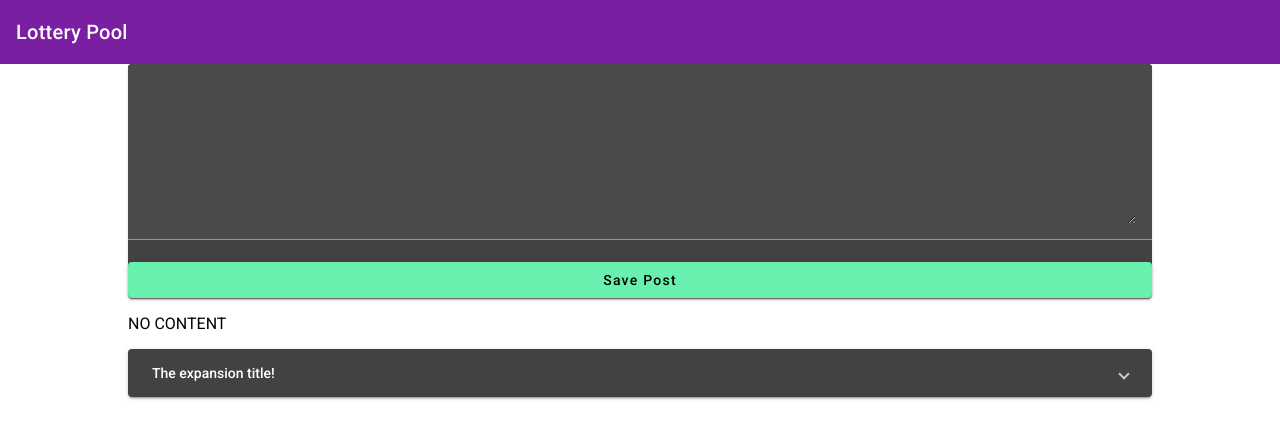
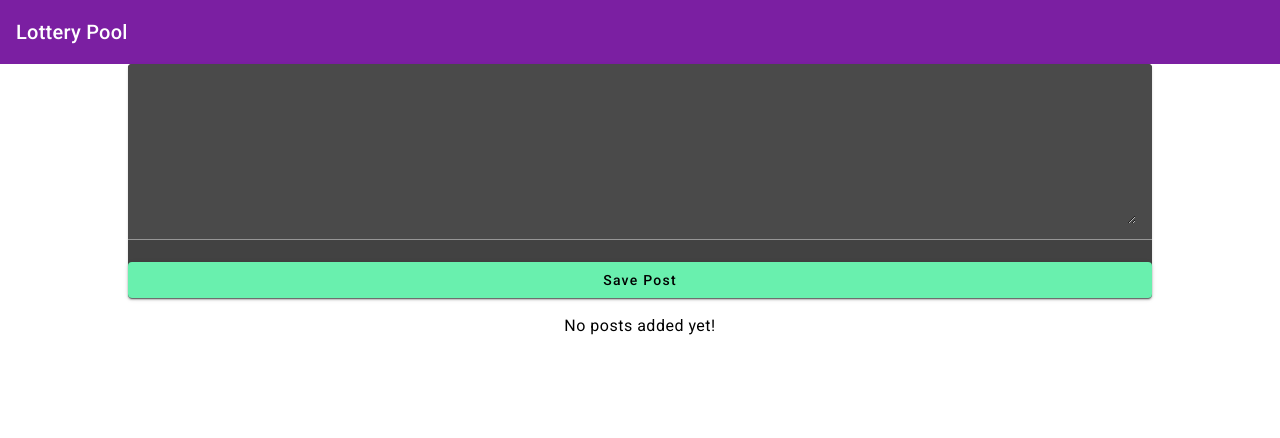
Before and after one commit to Truper63/blog-mean, an Angular app: page / in a window 1280 px wide. Shown: the top 438 px of the page. Built offline with nearby package versions, Linux system fonts and the light colour scheme.

Commit message:
2.23 Add structural directives

```diff
--- a/src/app/posts/post-create/post-create.component.html
+++ b/src/app/posts/post-create/post-create.component.html
@@ -1,9 +1,8 @@
 <mat-card>
   <mat-form-field>
-    <textarea matInput rows="6" [(ngModel)]="enteredValue"></textarea>
+    <textarea matInput rows="6"></textarea>
   </mat-form-field>
   <button mat-raised-button color="accent" (click)="onAddPost()">
     Save Post
   </button>
 </mat-card>
-<p>{{ newPost }}</p>
--- a/src/app/posts/post-create/post-create.component.ts
+++ b/src/app/posts/post-create/post-create.component.ts
@@ -6,10 +6,5 @@
   styleUrls: ['./post-create.component.css'],
 })
 export class PostCreateComponent {
-  enteredValue = '';
-  newPost = 'NO CONTENT';
-
-  onAddPost() {
-    this.newPost = this.enteredValue;
-  }
+  onAddPost() {}
 }
--- a/src/app/posts/post-list/post-list.component.css
+++ b/src/app/posts/post-list/post-list.component.css
@@ -2,3 +2,7 @@
   display: block;
   margin-top: 1rem;
 }
+
+.info-text {
+  text-align: center;
+}
--- a/src/app/posts/post-list/post-list.component.html
+++ b/src/app/posts/post-list/post-list.component.html
@@ -1,8 +1,9 @@
-<mat-accordion>
-  <mat-expansion-panel>
-    <mat-expansion-panel-header
-      >The expansion title!</mat-expansion-panel-header
-    >
-    <p>I'm in an expansion panel</p>
+<mat-accordion multi="true" *ngIf="posts.length > 0">
+  <mat-expansion-panel *ngFor="let post of posts">
+    <mat-expansion-panel-header>{{ post.title }}</mat-expansion-panel-header>
+    <p>{{ post.content }}</p>
   </mat-expansion-panel>
 </mat-accordion>
+<p class="info-text mat-body-1" *ngIf="posts.length <= 0">
+  No posts added yet!
+</p>
--- a/src/app/posts/post-list/post-list.component.ts
+++ b/src/app/posts/post-list/post-list.component.ts
@@ -6,9 +6,10 @@
   styleUrls: ['./post-list.component.css'],
 })
 export class PostListComponent {
-  posts = [
-    { title: 'First Post', content: 'This is the first post' },
-    { title: 'Second Post', content: 'This is the second post' },
-    { title: 'Third Post', content: 'This is the third post' },
-  ];
+  // posts = [
+  //   { title: 'First Post', content: 'This is the first post' },
+  //   { title: 'Second Post', content: 'This is the second post' },
+  //   { title: 'Third Post', content: 'This is the third post' },
+  // ];
+  posts = [];
 }
```
